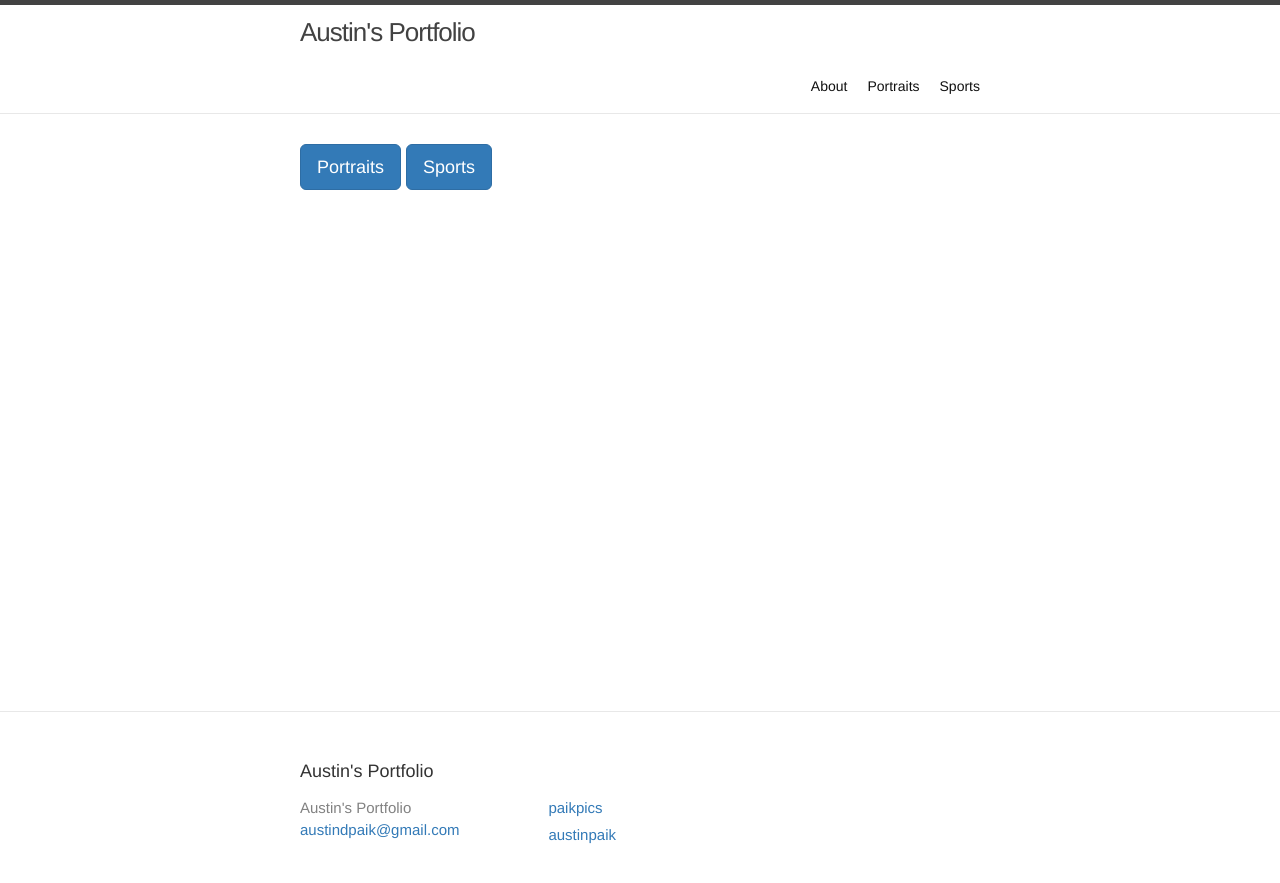
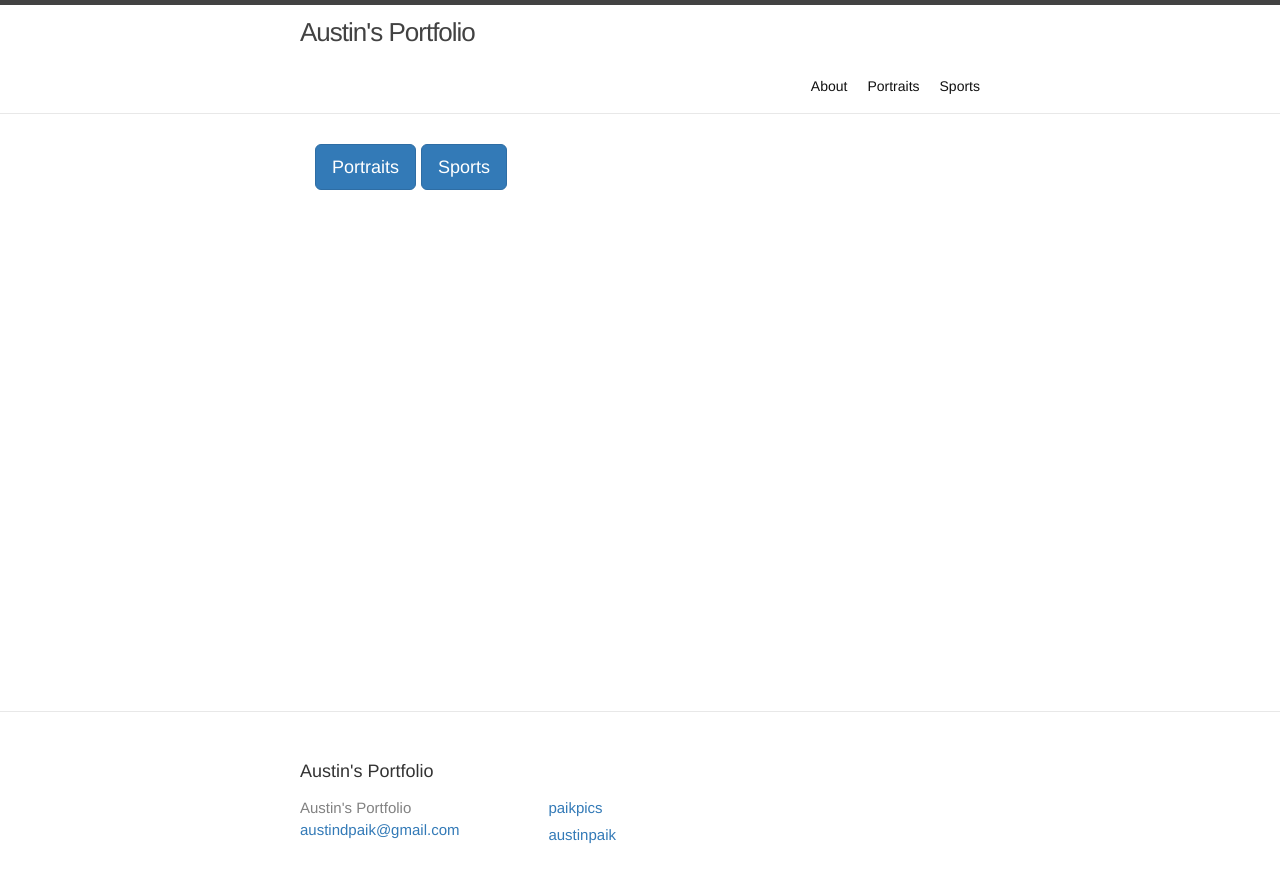
Before and after one commit to austinpaik/austinpaik.github.io, a Jekyll site: the page built from index.md, in a window 1280 px wide. Shown: the top 883 px of the page. Built offline with Jekyll 4.4.1, drawn with Linux system fonts in a browser that asks for light colours.

Commit message:
First commit

```diff
--- a/_layouts/home.html
+++ b/_layouts/home.html
@@ -9,11 +9,11 @@ layout: default
 
   {{ content }}
 
-
-    <div class="btn-toolbar pagination-centered">
+  <div class="col-md-4 text-center">
+    <div class="btn-toolbar">
       <button class="btn btn-primary btn-lg" onclick="location.href='/portraits'" type="button">Portraits</button>
       <button class="btn btn-primary btn-lg" onclick="location.href='/sports'" type="button">Sports</button>
     </div>
-
+  </div>
 
 </div>
```
